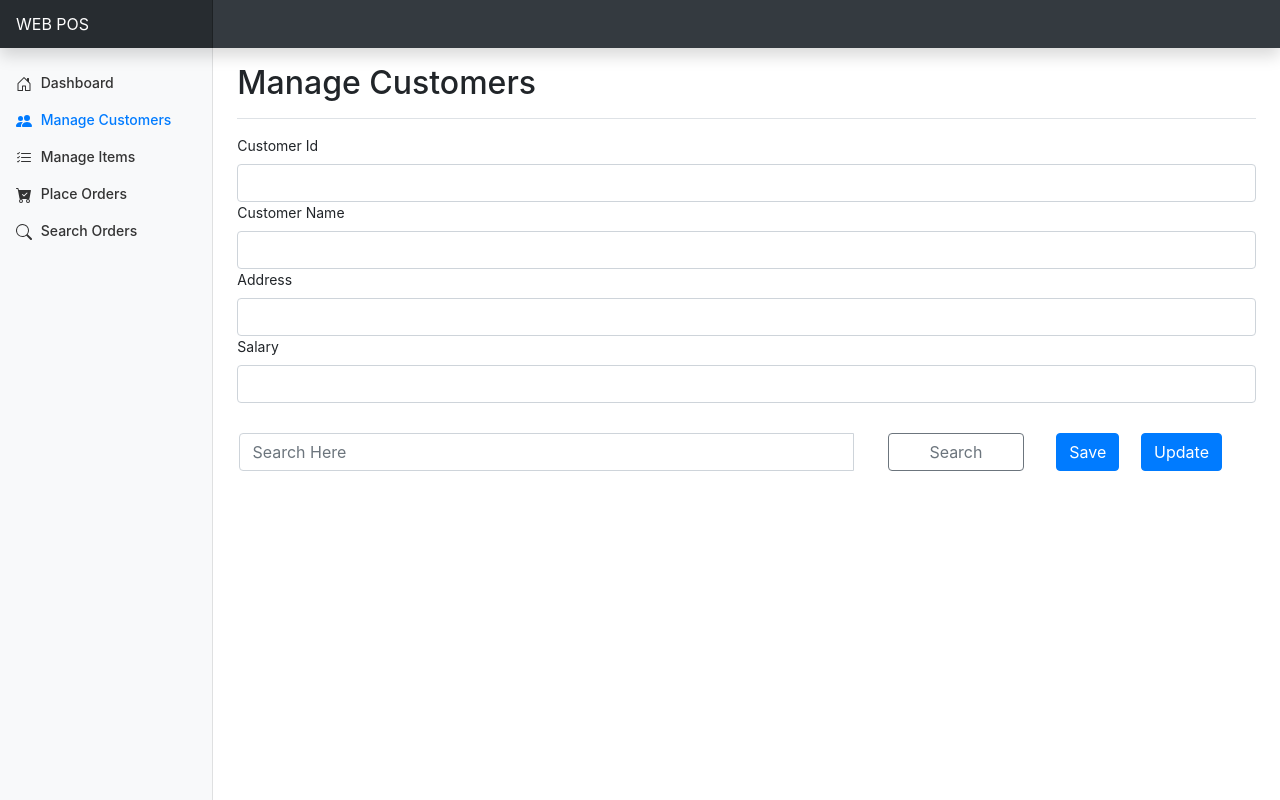
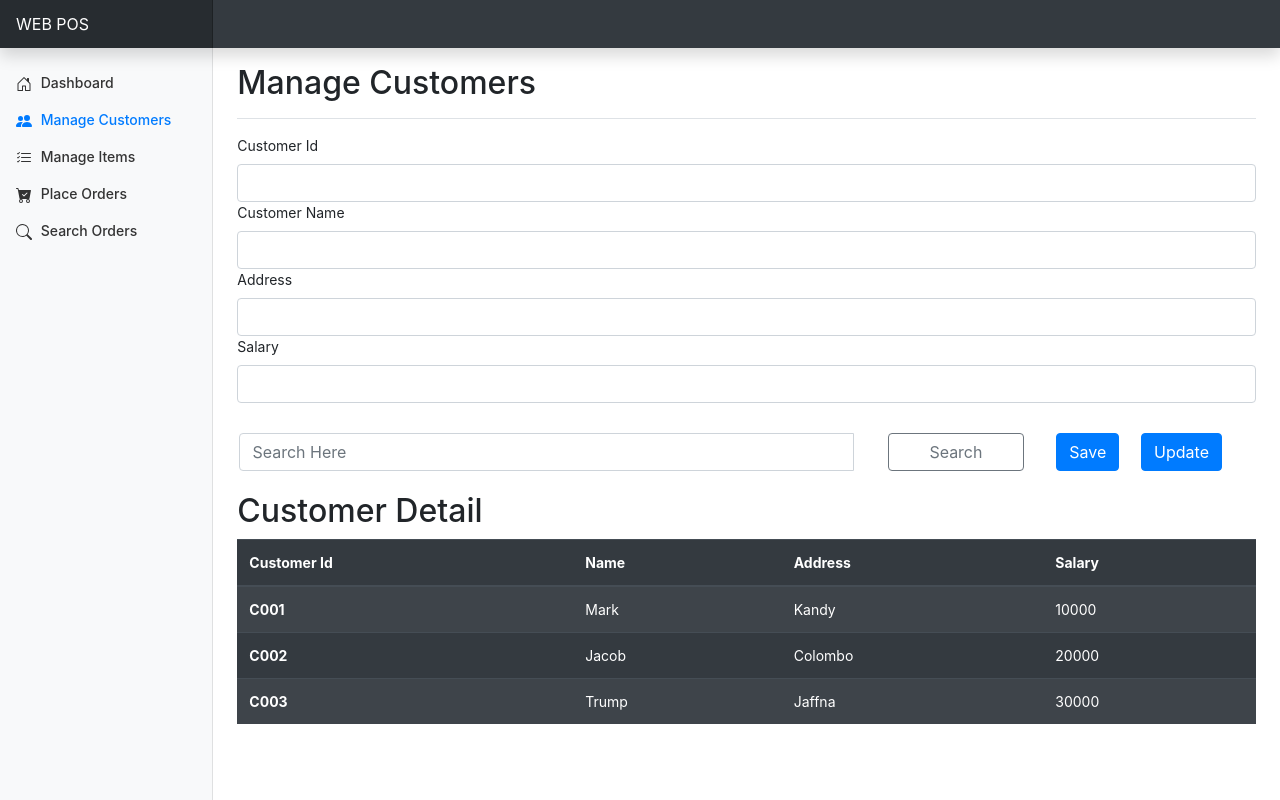
Before and after one commit to Practise-playground/POS-FrontEnd-with-Bootstrap-2, a website: page manage-customers.html in a window 1280 px wide. Drawn offline with nearby package versions, Linux system fonts and the light colour scheme.

Commit message:
Add Customer Detail Table

```diff
--- a/manage-customers.html
+++ b/manage-customers.html
@@ -94,9 +94,11 @@
         </nav>
 
         <main role="main" class="col-md-9 ml-sm-auto col-lg-10 px-md-4">
+            <!--Add Input fields-->
             <div class="d-flex justify-content-between flex-wrap flex-md-nowrap align-items-center pt-3 pb-2 mb-3 border-bottom">
                 <h1 class="h2">Manage Customers</h1>
             </div>
+            <!--Add Search field, and Save and Update buttons-->
             <form>
                 <div class="row" >
                     <div class="col-lg-12 col-6">
@@ -131,9 +133,39 @@
                     </div>
                 </div>
             </form>
-
-
-
+            <!--Add Customer Table-->
+            <br>
+            <h2>Customer Detail</h2>
+            <table class="table table-dark table-striped">
+                <thead>
+                <tr>
+                    <th scope="col">Customer Id</th>
+                    <th scope="col">Name</th>
+                    <th scope="col">Address</th>
+                    <th scope="col">Salary</th>
+                </tr>
+                </thead>
+                <tbody>
+                <tr>
+                    <th scope="row">C001</th>
+                    <td>Mark</td>
+                    <td>Kandy</td>
+                    <td>10000</td>
+                </tr>
+                <tr>
+                    <th scope="row">C002</th>
+                    <td>Jacob</td>
+                    <td>Colombo</td>
+                    <td>20000</td>
+                </tr>
+                <tr>
+                    <th scope="row">C003</th>
+                    <td >Trump</td>
+                    <td>Jaffna</td>
+                    <td>30000</td>
+                </tr>
+                </tbody>
+            </table>
         </main>
     </div>
 </div>
```
